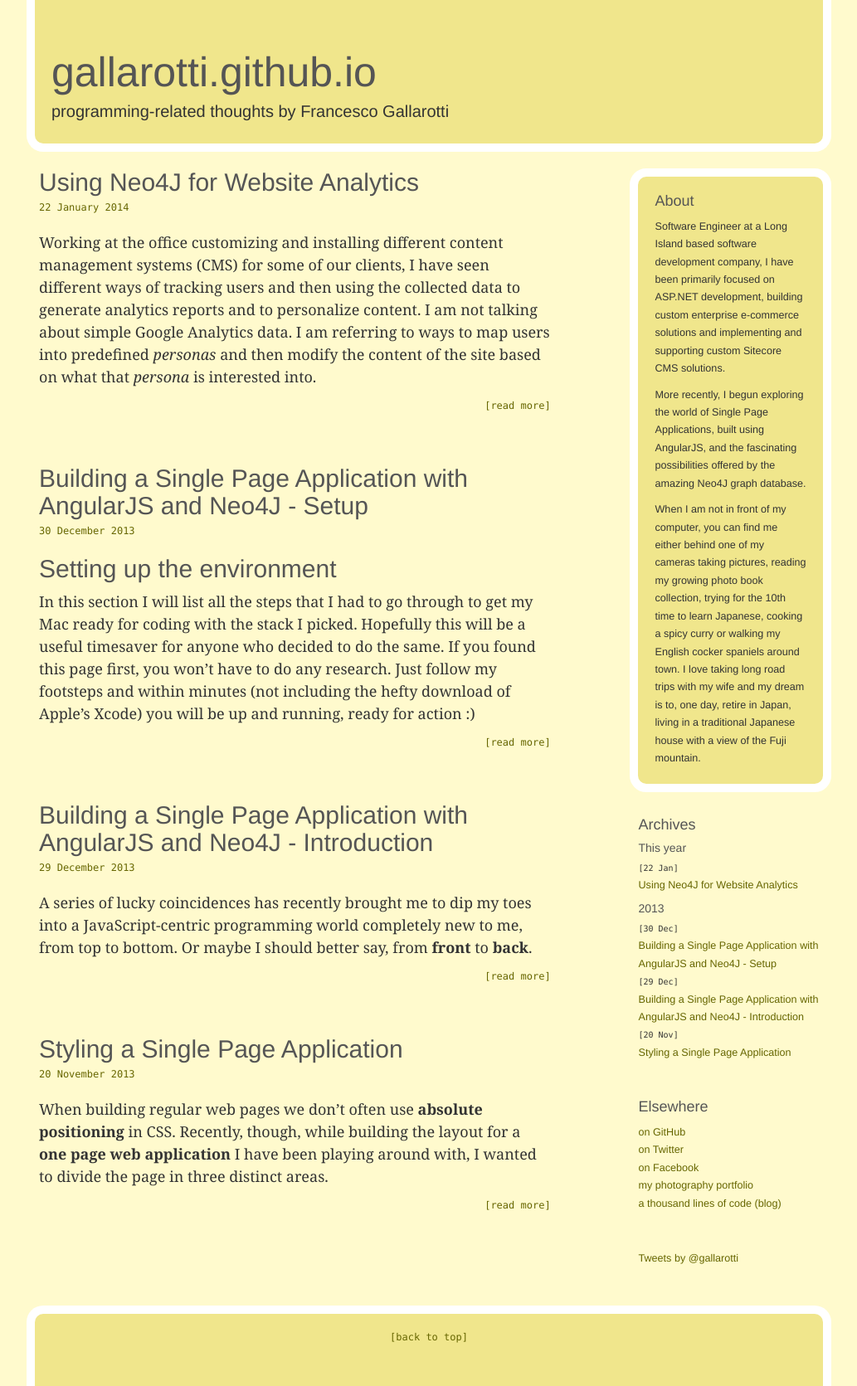
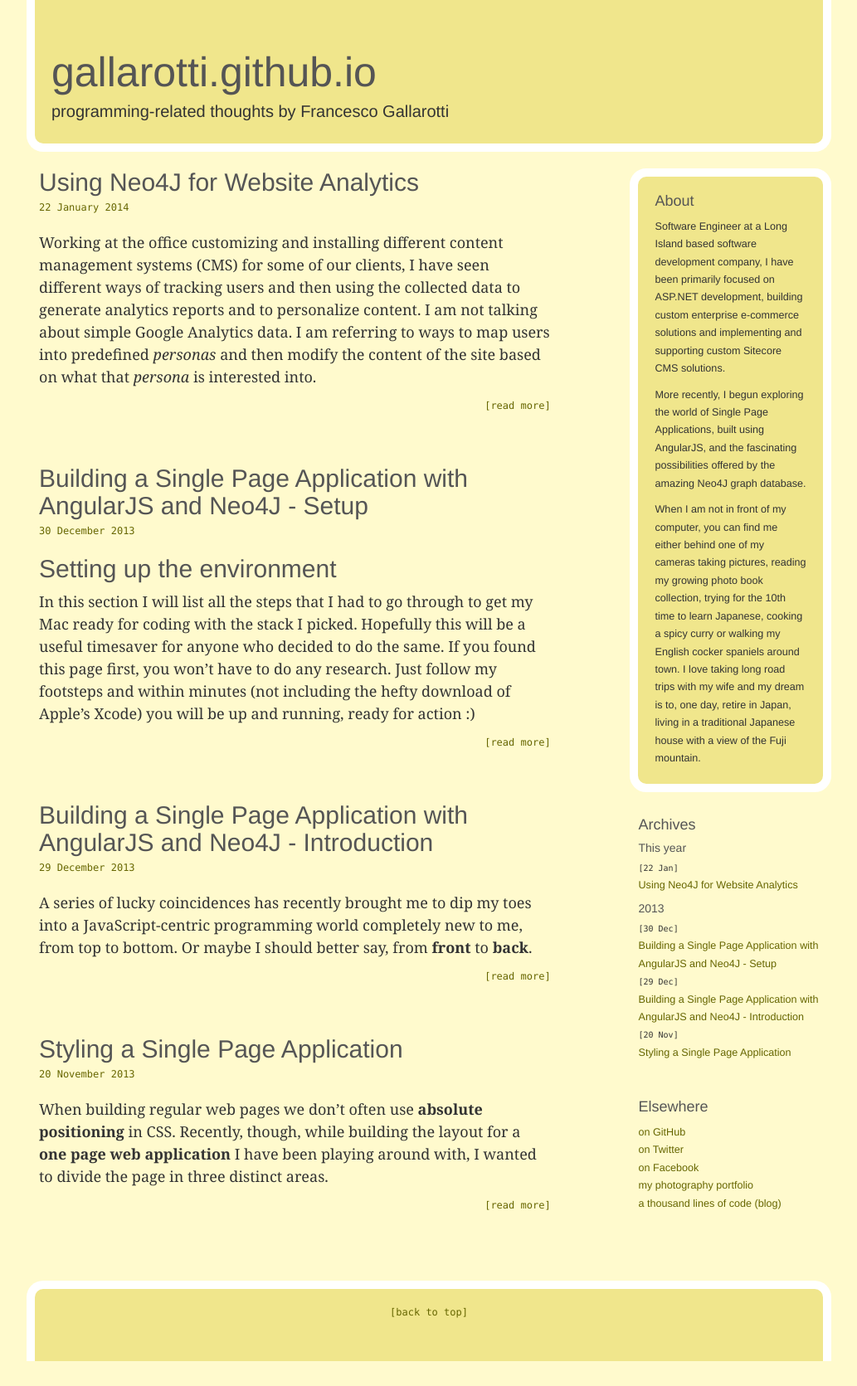
Before and after one commit to gallarotti/gallarotti.github.io, a Jekyll site: the page built from index.html, in a window 1280 px wide. Shown: the whole page at 83% size, without its empty margins (123-1156 px from the left). Built offline with Jekyll 4.4.1, drawn with Linux system fonts in a browser that asks for light colours; nearby versions of some CDN libraries; Markdown is read by kramdown in place of the engine named in the settings; the list of posts is cut into pages by our own code; comment, search, counter and statistics services are not loaded; after the commit the page ends 1641 px from its top, so only the background shows below that.

Commit message:
removed it

```diff
--- a/_includes/sidebar.html
+++ b/_includes/sidebar.html
@@ -35,8 +35,4 @@
       <li><a href="1000linesofcode.wordpress.com" target="_blank">a thousand lines of code (blog)</a></li>
     </ol>
   </div>
-  <div class="sidebar-module">
-  <a class="twitter-timeline" href="https://twitter.com/gallarotti" data-widget-id="444593564937252864">Tweets by @gallarotti</a>
-  <script>!function(d,s,id){var js,fjs=d.getElementsByTagName(s)[0],p=/^http:/.test(d.location)?'http':'https';if(!d.getElementById(id)){js=d.createElement(s);js.id=id;js.src=p+"://platform.twitter.com/widgets.js";fjs.parentNode.insertBefore(js,fjs);}}(document,"script","twitter-wjs");</script>
-  </div>
 </div><!-- /.blog-sidebar -->
```
